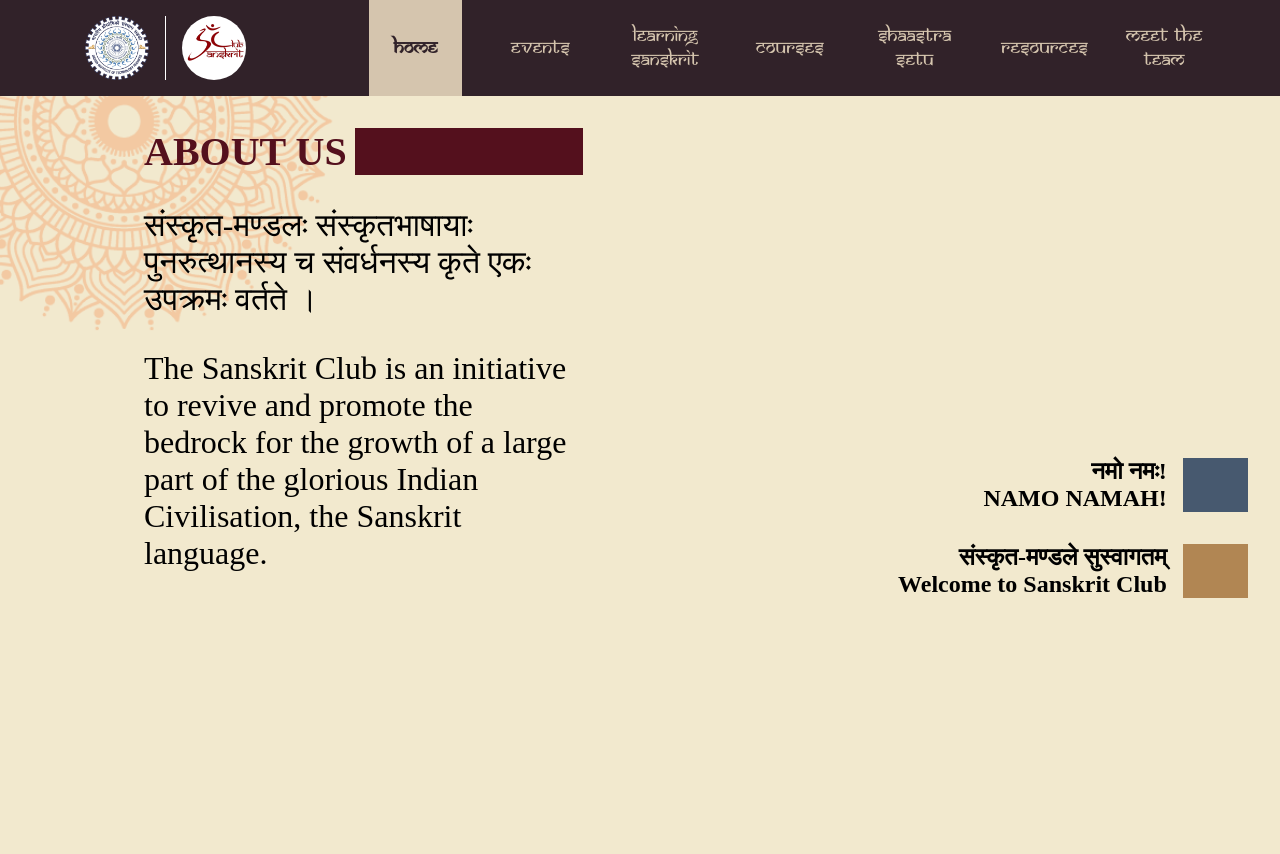
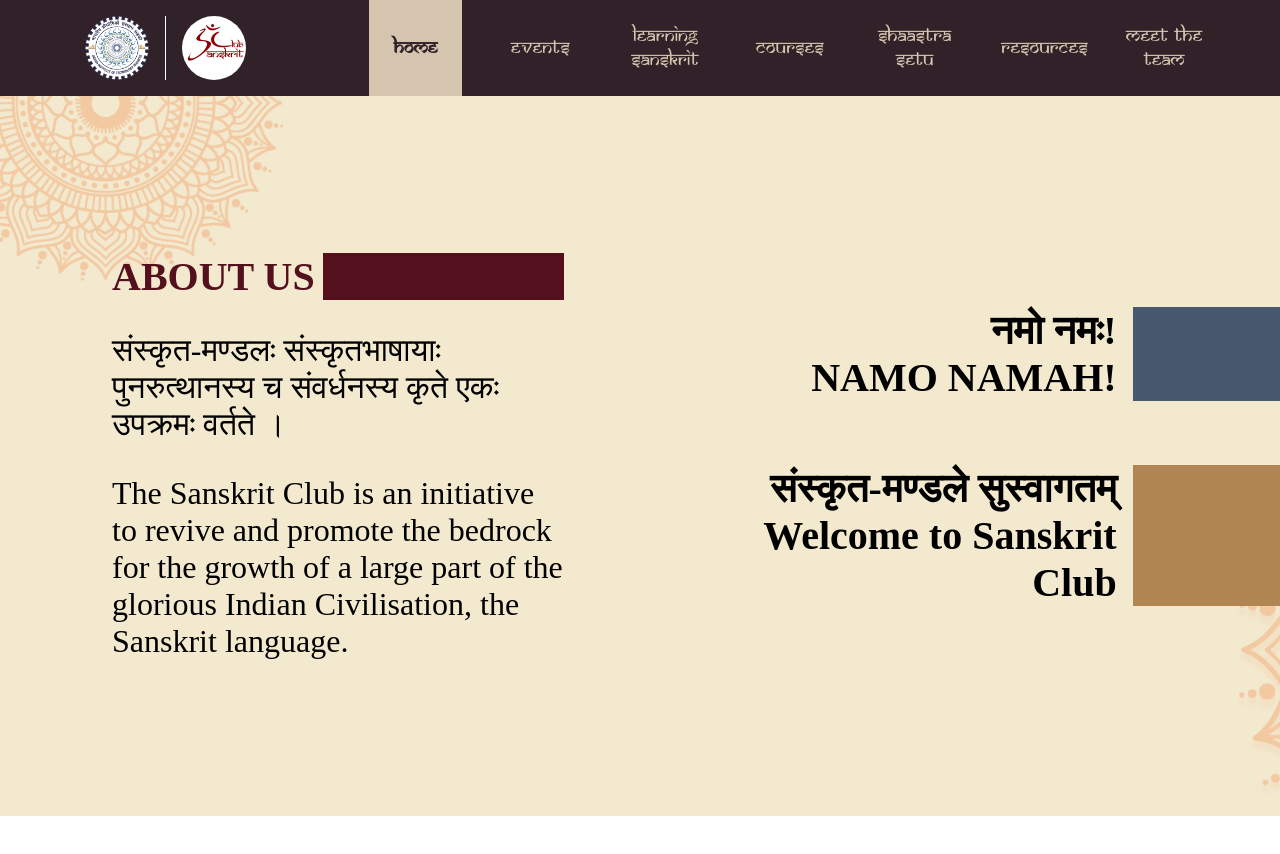
Before and after one commit to Poonam-dew/Sanskrit, a React (Create React App) app: page / in a window 1280 px wide. Shown: the top 854 px of the page. After the commit the page ends 816 px from the top, so only its background shows below. Built offline with nearby package versions, Linux system fonts and the light colour scheme; a web font is replaced by a local one.

Commit message:
about section done

```diff
--- a/src/components/Home.jsx
+++ b/src/components/Home.jsx
@@ -17,12 +17,12 @@ const About = () => {
 
             <div className={styles.section}>
                 <div className={styles["grid-wrapper"]}>
-                    <h2 className={styles.box}>नमो नमः! <br /> NAMO NAMAH!</h2>
+                    <h1 className={styles.box}>नमो नमः! <br /> NAMO NAMAH!</h1>
                     <span className={styles.box + " " + styles.bluish}></span>
                 </div>
 
                 <div className={styles["grid-wrapper"]}>
-                    <h2 className={styles.box}>संस्कृत-मण्डले सुस्वागतम् <br /> Welcome to Sanskrit Club</h2>
+                    <h1 className={styles.box}>संस्कृत-मण्डले सुस्वागतम् <br /> Welcome to Sanskrit Club</h1>
                     <span className={styles.box + " " + styles.brownish}></span>
                 </div>
             </div>
--- a/src/components/styles/Home.module.css
+++ b/src/components/styles/Home.module.css
@@ -16,12 +16,19 @@
 } */
 
 .grid-container {
-    display: grid;
+    /* display: grid; */
     /* gap: 10px; */
-    padding: 2rem;
-
+    /* padding: 2rem; */
+    min-height: 90vh;
+    display: flex;
+    flex-direction: column-reverse;
+    align-items: center;
+    /* align-content: flex-start; */
+    justify-content: center;
+    gap: 3rem;
     /* Mobile-first: single-column layout */
-    grid-template-columns: 1fr;
+    /* grid-template-columns: 1fr; */
+    /* justify-content: center; */
 }
 
 .section {
@@ -29,10 +36,14 @@
     background-color: lightblue;
     border: 1px solid #000; */
     text-align: center;
-    min-height: 100vh;
-    align-content: center;
+    /* padding: 5rem; */
+    /* min-height: 85vh; */
+    /* align-content: center;
+    align-items: center; */
     /* display: flex;
-    flex-direction: column; */
+    flex-direction: column;
+    align-items: center;
+    align-content: center; */
 }
 
 .section:nth-child(1) {
@@ -40,9 +51,8 @@
     display: flex;
     flex-direction: column;
     gap: 2rem;
-    align-content: center;
-    align-items: center;
-    margin: auto;
+    flex-wrap: wrap;
+    justify-content: center;
 
     p {
         font-size: 2rem;
@@ -50,12 +60,10 @@
     }
 }
 
-.grid-wrapper {
-    display: grid;
-    gap: 1rem;
-    grid-template-columns: repeat(7, 1fr);
-    margin: 2rem 0;
-    /* Always 7 columns */
+.section:nth-child(2) {
+    display: flex;
+    flex-direction: column;
+    justify-content: center;
 }
 
 /* .box {
@@ -65,15 +73,6 @@
     text-align: center;
 } */
 
-/* First box spans 5 columns, second spans 2 */
-.box:nth-child(1) {
-    grid-column: span 6;
-    text-align: right;
-}
-
-.box:nth-child(2) {
-    grid-column: span 1;
-}
 
 .bluish {
     background-color: #47596F;
@@ -88,6 +87,7 @@
 
     /* Adjust md breakpoint as needed */
     .grid-container {
+        display: grid;
         grid-template-columns: repeat(11, 1fr);
         /* 11-column grid */
     }
@@ -99,4 +99,34 @@
     .section:nth-child(2) {
         grid-column: span 5;
     }
+
+    .grid-wrapper {
+        display: grid;
+        gap: 1rem;
+        grid-template-columns: repeat(7, 1fr);
+        margin: 2rem 0;
+        /* align-items: center; */
+        /* justify-content: center; */
+        /* Always 7 columns */
+    }
+
+    /* First box spans 5 columns, second spans 2 */
+    .box:nth-child(1) {
+        grid-column: span 5;
+        text-align: right;
+    }
+
+    .box:nth-child(2) {
+        grid-column: span 2;
+    }
 }
+
+@media (max-width: 992px) {
+    .box:nth-child(1) {
+        grid-column-start: 2;
+    }
+
+    .box:nth-child(2) {
+        grid-column-start: 1;
+    }
+}
```
